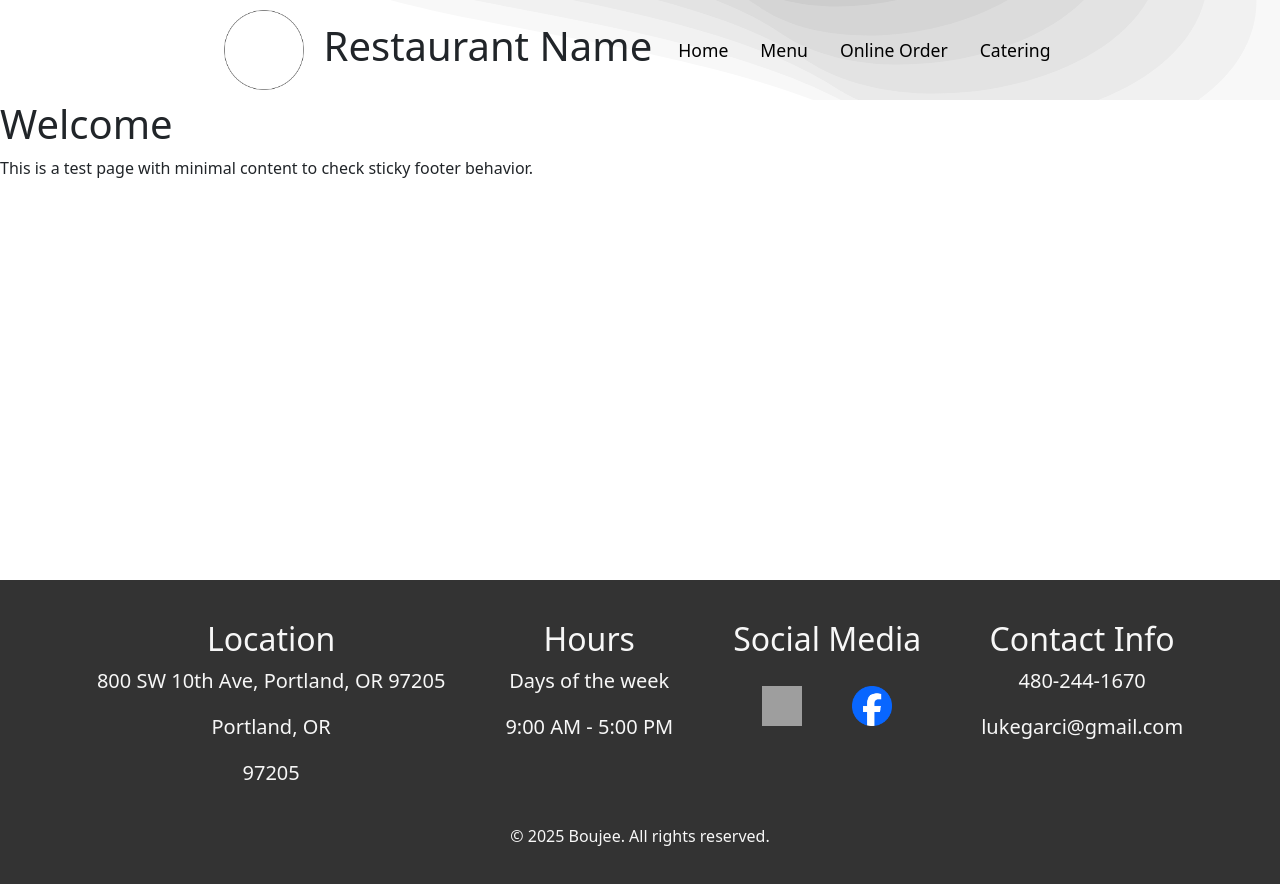
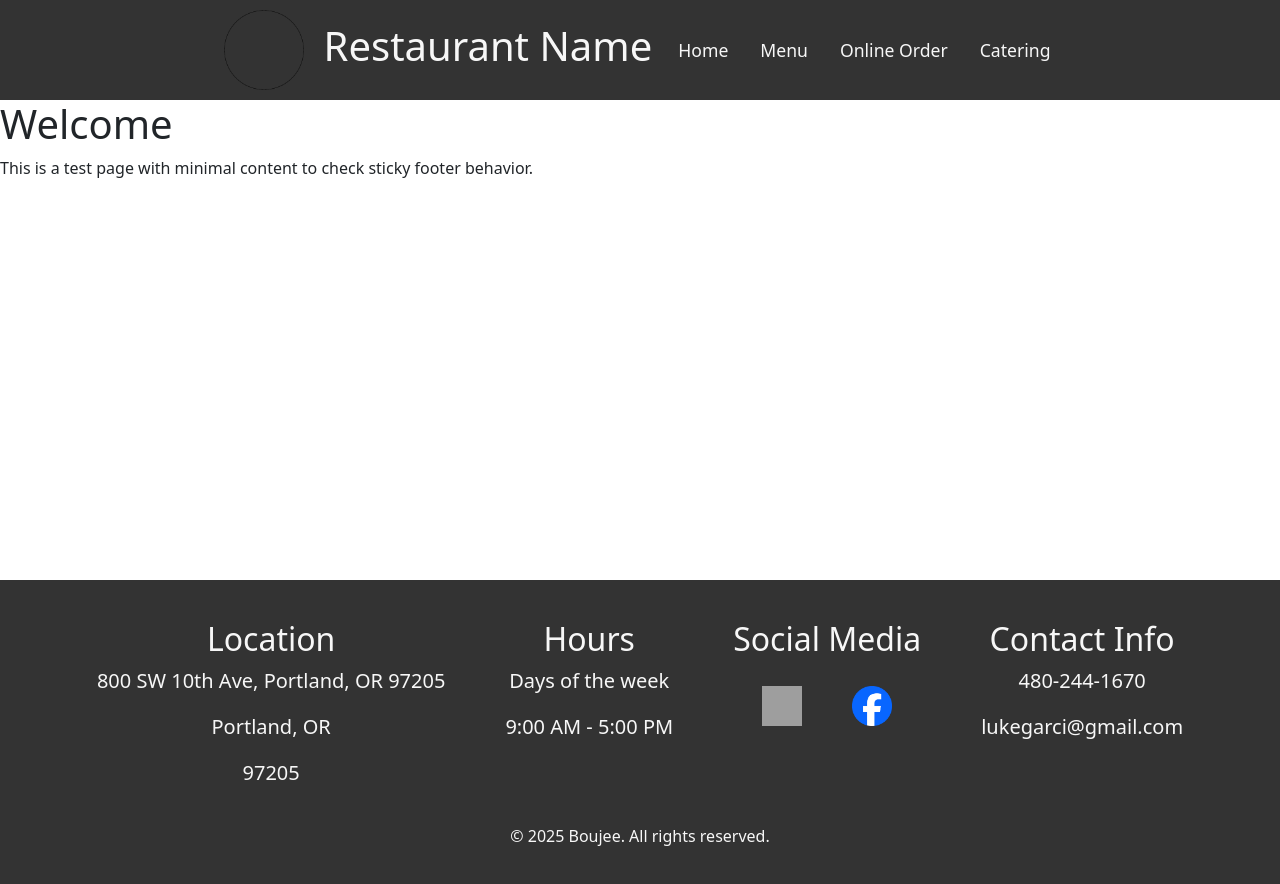
Before and after one commit to lukegarci/restaurant-template, a React (Vite) app in the folder restaurant-frontend/: page / in a window 1280 px wide. Built offline with nearby package versions, Linux system fonts and the light colour scheme; grey boxes are pictures that could not be loaded.

Commit message:
Fix the header

```diff
--- a/restaurant-frontend/src/css/Header.css
+++ b/restaurant-frontend/src/css/Header.css
@@ -1,10 +1,8 @@
 .header{
     display: flex;
     justify-content: center;
-    background-image: url('/header_background.svg'); /* leading slash means root of public folder */
-    background-size: cover;       /* scale image to cover the entire header */
-    background-position: center;  /* center the image */
-    background-repeat: no-repeat; /* avoid tiling */
+
+    background-color:#333333 ;
 
 }
 
@@ -13,6 +11,7 @@
     display:flex;
     align-items: center;
     gap: 10px;
+    color: #F7F7F7;
 }
 
 .logo{
--- a/restaurant-frontend/src/css/NavBar.css
+++ b/restaurant-frontend/src/css/NavBar.css
@@ -13,7 +13,7 @@
 
 /* Nav link styles (shared) */
 .nav-link {
-    color: black;
+    color: #F7F7F7;
     text-decoration: none;
     font-size: 1.1rem;
     transition: color 0.3s ease;
```
